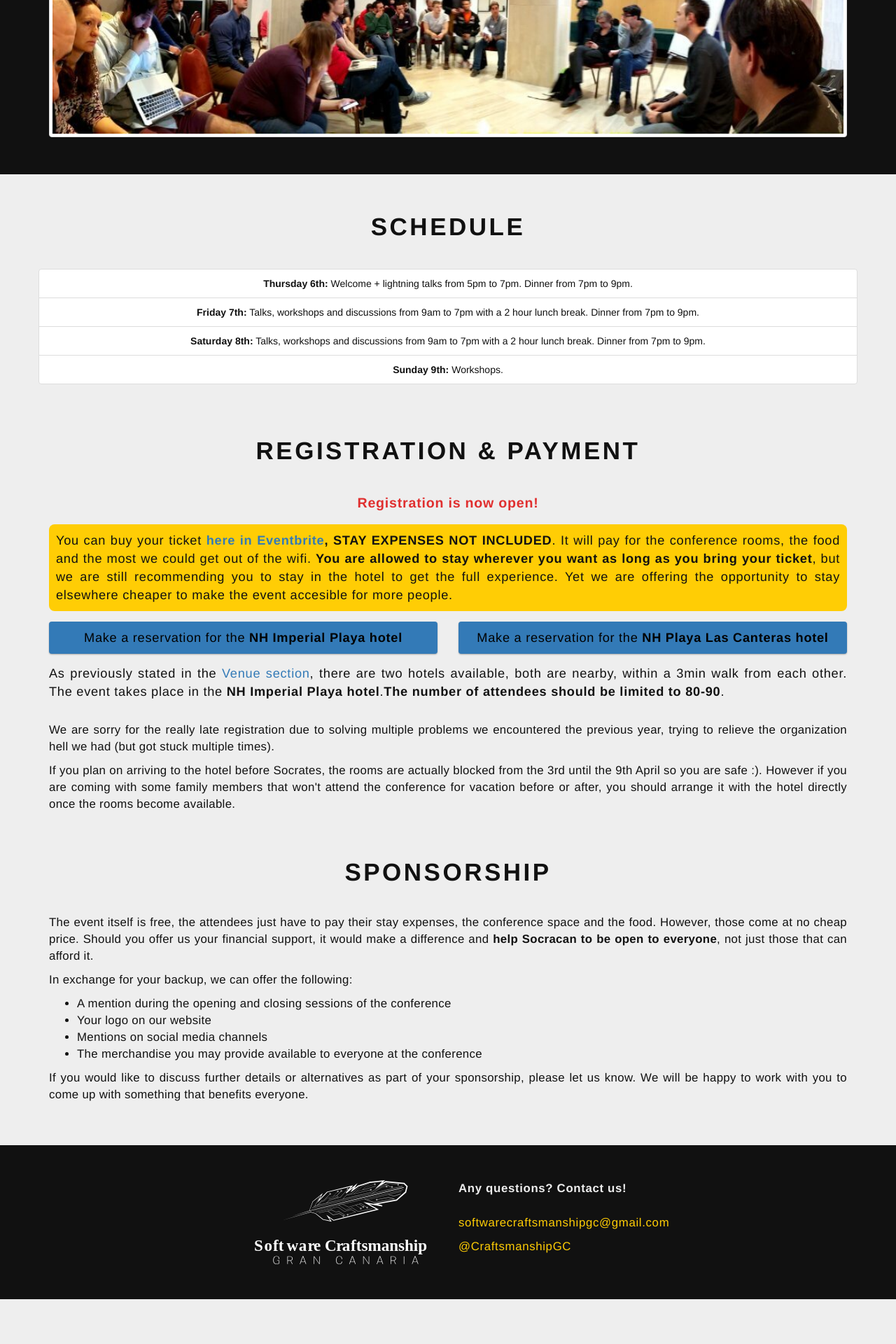
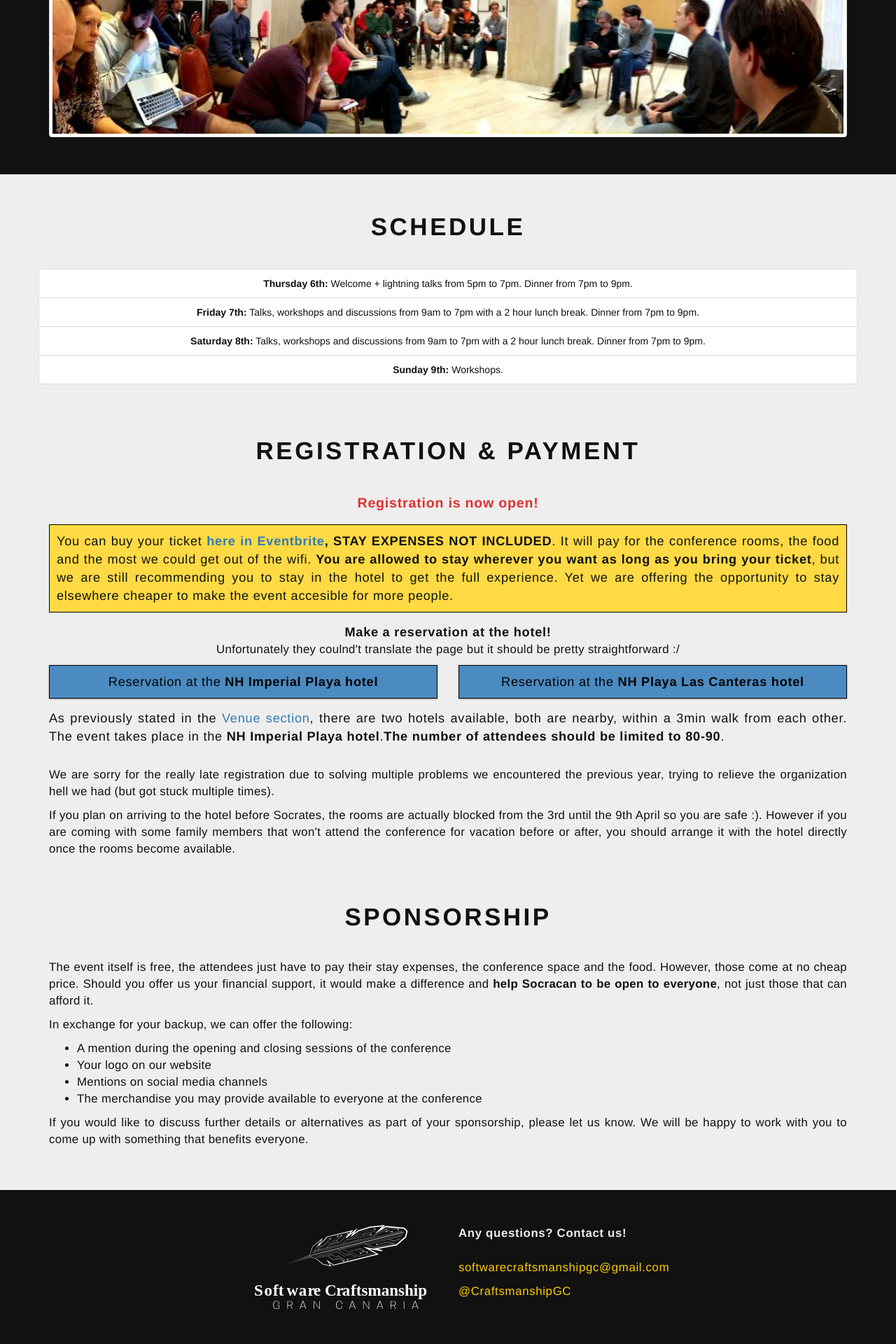
Before and after one commit to Suui/Socracan, a Jekyll site: the page built from home.html, in a window 1280 px wide. Shown: the part 2269-4189 px from the top of the page at 70% size. Built offline with Jekyll 4.4.1, drawn with Linux system fonts in a browser that asks for light colours; before the commit the page ends 4125 px from its top, so only the background shows below that.

Commit message:
Registration is now open!

```diff
--- a/css/home.css
+++ b/css/home.css
@@ -110,8 +110,8 @@
     font-size: 1.3em;
     letter-spacing: 0.04em;
     padding: 10px;
-    background-color: #ffcd05;
-    border-radius: 8px;
+    background-color: #ffda44;
+    border: 1px solid #000;
     margin-bottom: 15px;
 }
 
@@ -121,6 +121,19 @@
     margin-bottom: 30px;
 }
 
+#registration .reservation-head {
+    text-align: center;
+    font-size: 1.3em;
+    letter-spacing: 0.04em;
+    margin-bottom: 0;
+}
+
+#registration .reservation-subhead {
+    font-size: 1.2em;
+    letter-spacing: 0.02em;
+    text-align: center;
+}
+
 #registration .reservation {
     text-align: center;
     font-size: 1.3em;
@@ -128,10 +141,9 @@
     padding: 10px;
     margin-bottom: 15px;
     width: 100%;
-    background-color: #337ab7;
-    border: none;
+    background-color: #4b8bc1;
+    border: 1px solid #000;
     box-shadow: 0 1px 2px rgba(0,0,0,0.3);
-    border-radius: 4px;
     transition: box-shadow 0.3s ease-in-out;
 }
 
--- a/home.html
+++ b/home.html
@@ -93,15 +93,20 @@ permalink: /
 			<div class="alert"><b>Registration is now open!</b></div>
 
 			<div class="col-md-12">
-				<p class="notice">You can buy your ticket <a href="next-week-you-sneaky-:)"><b>here in Eventbrite</b></a><b>, STAY EXPENSES NOT INCLUDED</b>. It will pay for the conference rooms, the food and the most we could get out of the wifi. <b>You are allowed to stay wherever you want as long as you bring your ticket</b>, but we are still recommending you to stay in the hotel to get the full experience. Yet we are offering the opportunity to stay elsewhere cheaper to make the event accesible for more people.</p>
+				<p class="notice">You can buy your ticket <a href="https://www.eventbrite.es/e/socrates-canaries-2017-tickets-32132081922"><b>here in Eventbrite</b></a><b>, STAY EXPENSES NOT INCLUDED</b>. It will pay for the conference rooms, the food and the most we could get out of the wifi. <b>You are allowed to stay wherever you want as long as you bring your ticket</b>, but we are still recommending you to stay in the hotel to get the full experience. Yet we are offering the opportunity to stay elsewhere cheaper to make the event accesible for more people.</p>
+			</div>
+
+			<div class="col-md-12">
+				<p class="reservation-head"><b>Make a reservation at the hotel!</b></p>
+				<p class="reservation-subhead">Unfortunately they coulnd't translate the page but it should be pretty straightforward :/</p>
 			</div>
 
 			<div class="col-md-6">
-				<button class="reservation"><a href="next-week-you-sneaky-:)">Make a reservation for the <b>NH Imperial Playa hotel</b></a></button>
+				<button class="reservation"><a href="http://www.nh-hoteles.es/event/socrates/#book-a-room">Reservation at the <b>NH Imperial Playa hotel</b></a></button>
 			</div>
 
 			<div class="col-md-6">
-				<button class="reservation"><a href="next-week-you-sneaky-:)">Make a reservation for the <b>NH Playa Las Canteras hotel</b></a></button>
+				<button class="reservation"><a href="http://www.nh-hoteles.es/event/socrates-playa-canteras-/#book-a-room">Reservation at the <b>NH Playa Las Canteras hotel</b></a></button>
 			</div>
 
 			<div class="col-md-12">
```
